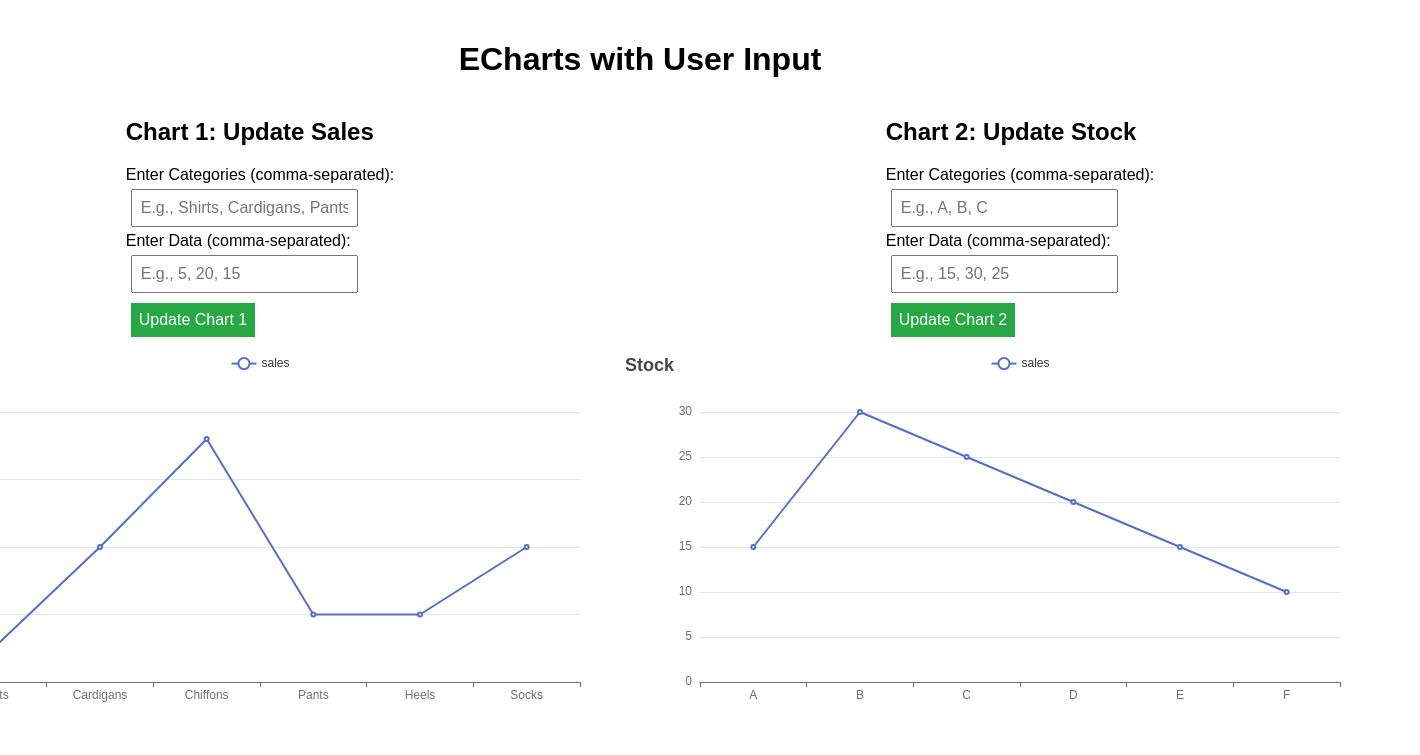
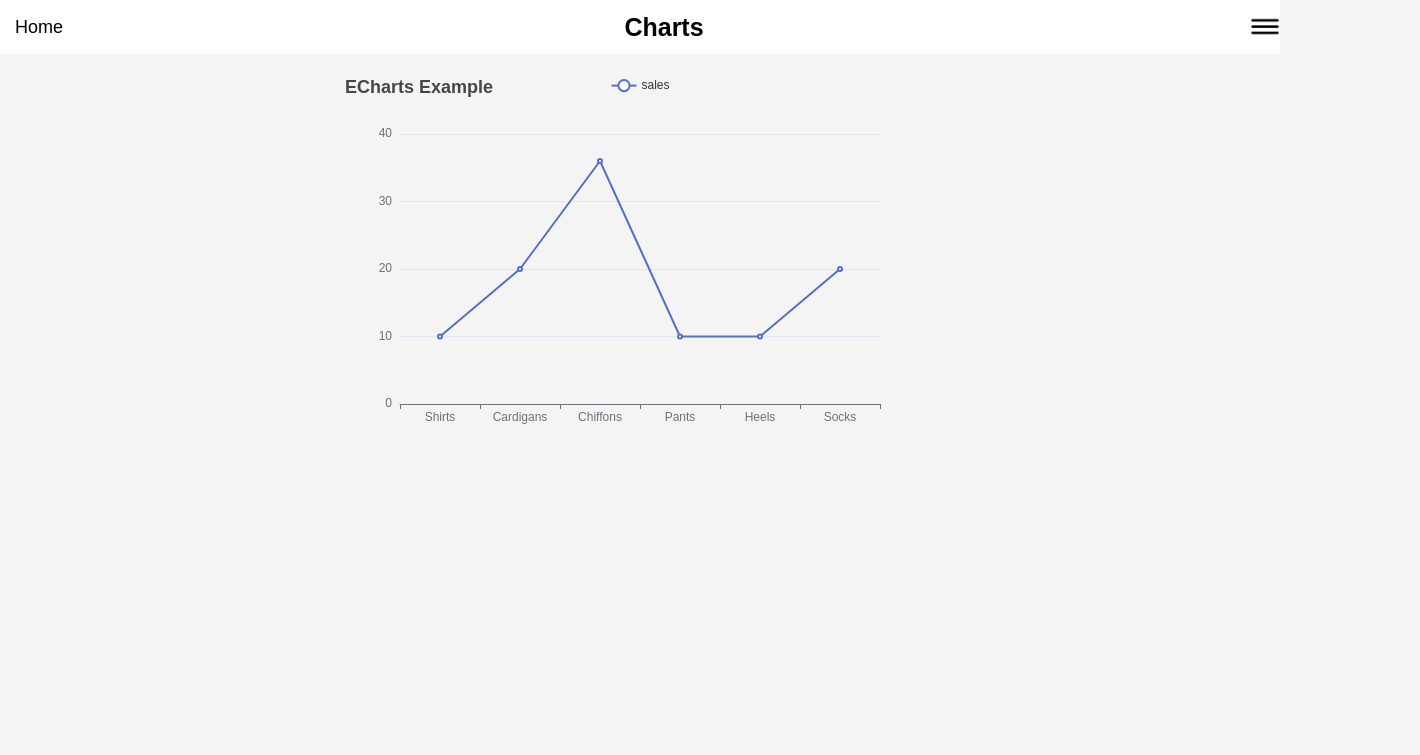
Before and after one commit to tkelvinthuo/JS_charts, a website: page demo_r/index.html in a window 1280 px wide. Shown: the whole page, 1420 px wide, since content can reach past the window. Drawn offline with nearby package versions, Linux system fonts and the light colour scheme.

Commit message:
adjusted the html file and added the first chart

```diff
--- a/demo_r/index.html
+++ b/demo_r/index.html
@@ -1,109 +1,28 @@
 <!DOCTYPE html>
 <html lang="en">
 <head>
-    <meta charset="utf-8" />
-    <title>ECharts with User Input</title>
+    <meta charset="UTF-8">
+    <meta name="viewport" content="width=device-width, initial-scale=1.0">
+    <title>Demo</title>
+    <!-- Load ECharts from CDN -->
     <script src="https://cdn.jsdelivr.net/npm/echarts/dist/echarts.min.js"></script>
-    <style>
-        /* Basic styles for form and chart */
-        body {
-            font-family: Arial, sans-serif;
-            display: flex;
-            flex-direction: column; /* Arrange title and charts vertically */
-            align-items: center; /* Center align the title and charts */
-            margin: 0;
-            padding: 20px;
-            box-sizing: border-box;
-        }
-
-        h1 {
-            margin-bottom: 20px; /* Space between title and charts */
-        }
-
-        .charts-container {
-            display: flex; /* Arrange charts side by side */
-            justify-content: space-between; /* Space between charts */
-            width: 100%; /* Full width for charts */
-            max-width: 1200px; /* Maximum width for charts */
-        }
-
-        .chart-container {
-            display: flex;
-            flex-direction: column; /* Stack the form above the chart */
-            align-items: center; /* Center align the contents */
-            margin: 0 20px; /* Margin between charts */
-            width: 400px; /* Fixed width for each chart container */
-        }
-
-        .form-container {
-            margin-bottom: 10px; /* Space between form and chart */
-        }
-
-        .form-container input, .form-container button {
-            padding: 8px;
-            margin: 5px;
-            font-size: 16px;
-        }
-
-        button {
-            background-color: #28a745;
-            color: white;
-            border: none;
-            cursor: pointer;
-        }
-
-        button:hover {
-            background-color: #218838;
-        }
-
-        .chart {
-            width: 200%; /* Fill available width */
-            height: 400px; /* Fixed height for charts */
-        }
-    </style>
+    <link rel="stylesheet" href="styles.css">
 </head>
 <body>
 
-<h1>ECharts with User Input</h1>
+    <!-- Navigation bar -->
+    <nav>
+        <ul class="navbar">
+            <li class="home-link"><a href="#home">Home</a></li>
+            <li class="brand">Charts</li>
+            <li class="menu-icon"><a href="#"><img src="navigation-bar.png" alt="Menu"></a></li>
+        </ul>
+    </nav>
 
-<!-- Container for both charts -->
-<div class="charts-container">
+    <!-- ECharts container -->
+    <div id="main" style="width: 600px; height: 400px; margin: 20px auto;"></div>
 
-    <!-- Container for the first chart and its form -->
-    <div class="chart-container">
-        <div class="form-container">
-            <h2>Chart 1: Update Sales</h2>
-            <label for="categories1">Enter Categories (comma-separated):</label><br>
-            <input type="text" id="categories1" placeholder="E.g., Shirts, Cardigans, Pants"><br>
-
-            <label for="data1">Enter Data (comma-separated):</label><br>
-            <input type="text" id="data1" placeholder="E.g., 5, 20, 15"><br>
-
-            <button onclick="updateChart1()">Update Chart 1</button>
-        </div>
-        <!-- Prepare DOM for the first chart -->
-        <div id="main" class="chart"></div>
-    </div>
-
-    <!-- Container for the second chart and its form -->
-    <div class="chart-container">
-        <div class="form-container">
-            <h2>Chart 2: Update Stock</h2>
-            <label for="categories2">Enter Categories (comma-separated):</label><br>
-            <input type="text" id="categories2" placeholder="E.g., A, B, C"><br>
-
-            <label for="data2">Enter Data (comma-separated):</label><br>
-            <input type="text" id="data2" placeholder="E.g., 15, 30, 25"><br>
-
-            <button onclick="updateChart2()">Update Chart 2</button>
-        </div>
-        <!-- Prepare DOM for the second chart -->
-        <div id="main2" class="chart"></div>
-    </div>
-
-</div>
-
-<!-- Include the JavaScript file -->
-<script src="script.js"></script>
+    <!-- Link to your custom JavaScript file -->
+    <script src="script.js"></script>
 </body>
 </html>
--- a/demo_r/script.js
+++ b/demo_r/script.js
@@ -1,17 +1,16 @@
-// Create the echarts instance for the first chart
+// Wait for the DOM to fully load before running the script
+document.addEventListener("DOMContentLoaded", function () {
+    // Initialize the echarts instance based on the prepared DOM
     var myChart = echarts.init(document.getElementById('main'));
 
-// Create the echarts instance for the second chart
-var myChart2 = echarts.init(document.getElementById('main2'));
-
-// Initial chart option for the first chart
-var option1 = {
+    // Specify the configuration items and data for the chart
+    var option = {
         title: {
-        text: 'Sales'
+            text: 'ECharts Example'
         },
         tooltip: {},
         legend: {
-        data: ['sales'],
+            data: ['sales']
         },
         xAxis: {
             data: ['Shirts', 'Cardigans', 'Chiffons', 'Pants', 'Heels', 'Socks']
@@ -21,91 +20,11 @@ var option1 = {
             {
                 name: 'sales',
                 type: 'line',
-            data: [5, 20, 36, 10, 10, 20]
+                data: [10, 20, 36, 10, 10, 20]
             }
         ]
     };
 
-// Draw the initial chart for the first chart
-myChart.setOption(option1);
-
-// Initial chart option for the second chart
-var option2 = {
-    title: {
-        text: 'Stock'
-    },
-    tooltip: {},
-    legend: {
-        data: ['sales'],
-    },
-    xAxis: {
-        data: ['A', 'B', 'C', 'D', 'E', 'F']
-    },
-    yAxis: {},
-    series: [
-        {
-            name: 'sales',
-            type: 'line',
-            data: [15, 30, 25, 20, 15, 10]
-        }
-    ]
-};
-
-// Draw the initial chart for the second chart
-myChart2.setOption(option2);
-
-// Function to update the first chart based on user input
-function updateChart1() {
-    var categoriesInput = document.getElementById('categories1').value;
-    var dataInput = document.getElementById('data1').value;
-
-    var categories = categoriesInput.split(',').map(item => item.trim());
-    var data = dataInput.split(',').map(item => parseFloat(item.trim()));
-
-    if (categories.length !== data.length || categories.length === 0 || data.length === 0) {
-        alert("Please ensure both categories and data have the same number of elements for Chart 1.");
-        return;
-    }
-
-    myChart.setOption({
-        title: {
-            text: 'Sales Data Updated'
-        },
-        xAxis: {
-            data: categories
-        },
-        series: [{
-            name: 'sales',
-            type: 'line',
-            data: data
-        }]
+    // Display the chart using the configuration items and data just specified
+    myChart.setOption(option);
 });
-}
-
-// Function to update the second chart based on user input
-function updateChart2() {
-    var categoriesInput = document.getElementById('categories2').value;
-    var dataInput = document.getElementById('data2').value;
-
-    var categories = categoriesInput.split(',').map(item => item.trim());
-    var data = dataInput.split(',').map(item => parseFloat(item.trim()));
-
-    if (categories.length !== data.length || categories.length === 0 || data.length === 0) {
-        alert("Please ensure both categories and data have the same number of elements for Chart 2.");
-        return;
-    }
-
-    myChart2.setOption({
-        title: {
-            text: 'Other Data Updated'
-        },
-        xAxis: {
-            data: categories
-        },
-        series: [{
-            name: 'sales',
-            type: 'line',
-            data: data
-        }]
-    });
-}
--- /dev/null
+++ b/demo_r/styles.css
@@ -0,0 +1,78 @@
+/* General styles */
+body {
+    font-family: Arial, sans-serif;
+    margin: 0;
+    padding: 0;
+    background-color: #f4f4f4;
+}
+
+/* Navigation Bar */
+nav {
+    background-color: white;
+    padding: 10px 0;
+    display: flex;
+    justify-content: space-between;
+    align-items: center;
+}
+
+/* Navbar list */
+.navbar {
+    list-style-type: none;
+    margin: 0;
+    padding: 0;
+    width: 100%;
+    display: flex;
+    justify-content: space-between;
+    align-items: center;
+}
+/* Brand name (Charts) */
+.brand {
+    color: black;
+    font-size: 25px;
+    font-family: Arial;
+    font-weight: bold;
+    flex-grow: 1;
+    text-align: center;
+}
+
+/* Menu icon */
+.menu-icon a img {
+    width: 30px; /* Adjust the size of the menu icon */
+    height: 30px;
+    padding-left: 15px;
+}
+
+/* Home link */
+.home-link a {
+    text-decoration: none;
+    color: black;
+    padding: 10px 15px;
+    font-size: 18px;
+    transition: background-color 0.3s;
+    margin-right: 15px;
+}
+
+/* Hover effect for home link */
+.home-link a:hover {
+    background-color: red;
+    border-radius: 4px;
+    color: white;
+}
+
+/* Responsive design */
+/* Responsive design */
+@media (max-width: 600px) {
+    .menu-icon a img {
+        width: 25px;
+        height: 25px;
+    }
+
+    .home-link a {
+        font-size: 16px;
+        padding: 8px 12px;
+    }
+
+    .brand {
+        font-size: 30px;
+    }
+}
```
Also changed, not shown: demo_r/echarts.js (added, +23 -0 lines), demo_r/navigation-bar.png (added), 1 other file. Lines whose indentation alone changed are shown as unchanged.
